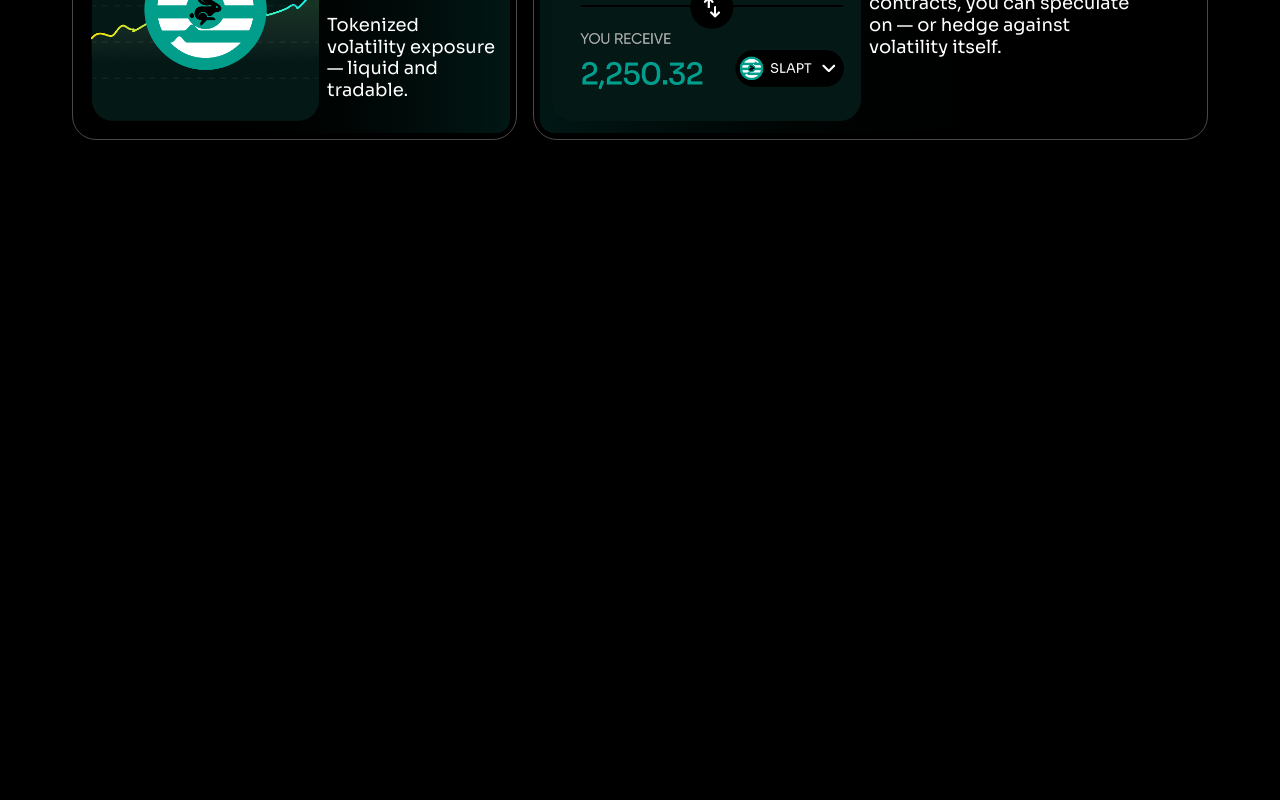
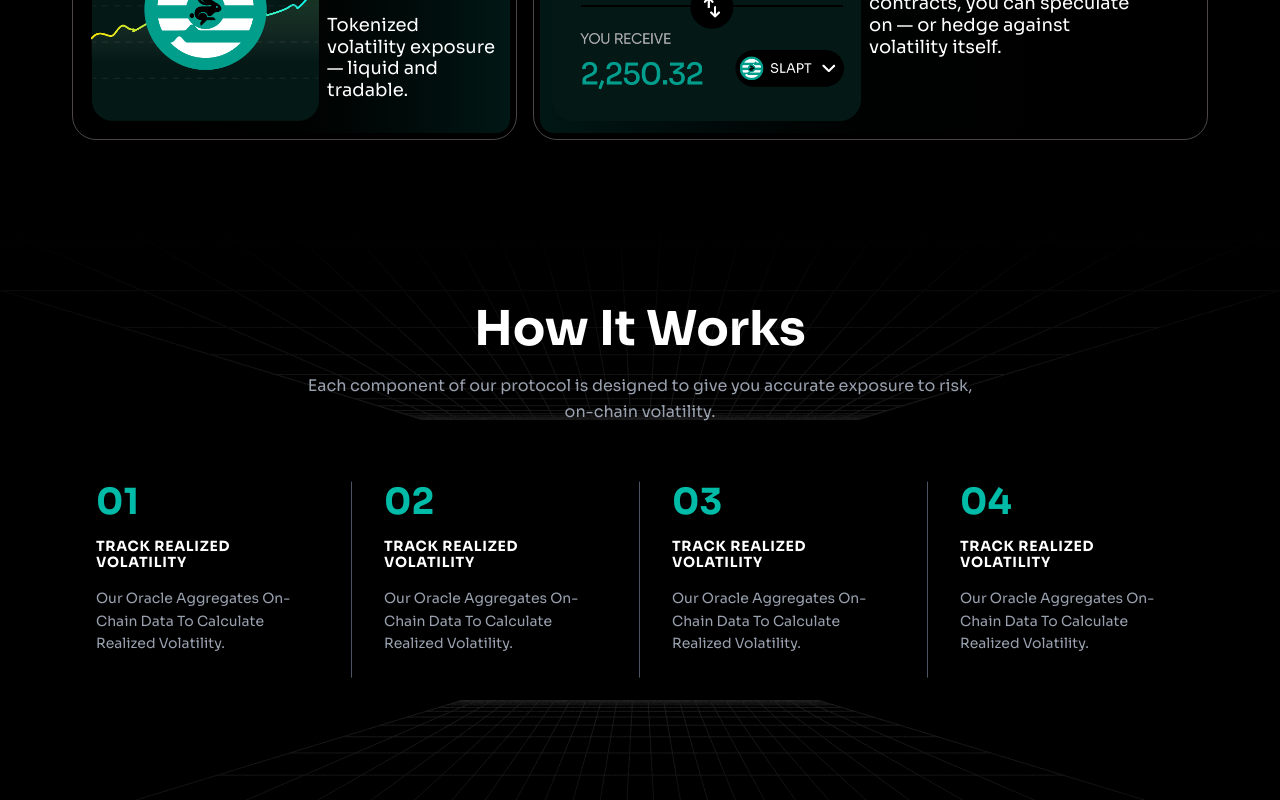
Before and after one commit to ragingrahul/surge-landing, a Next.js app: page / in a window 1280 px wide. Shown: the part 2000-2800 px from the top of the page. Before the commit the page ends 2220 px from the top, so only its background shows below. Built offline with nearby package versions, Linux system fonts and the light colour scheme.

Commit message:
feat: how it works section

```diff
--- /dev/null
+++ b/app/components/HowItWorks.tsx
@@ -0,0 +1,106 @@
+import React from "react";
+import Image from "next/image";
+
+const HowItWorks = () => {
+  const steps = [
+    {
+      number: "01",
+      title: "TRACK REALIZED VOLATILITY",
+      description:
+        "Our Oracle Aggregates On-Chain Data To Calculate Realized Volatility.",
+    },
+    {
+      number: "02",
+      title: "TRACK REALIZED VOLATILITY",
+      description:
+        "Our Oracle Aggregates On-Chain Data To Calculate Realized Volatility.",
+    },
+    {
+      number: "03",
+      title: "TRACK REALIZED VOLATILITY",
+      description:
+        "Our Oracle Aggregates On-Chain Data To Calculate Realized Volatility.",
+    },
+    {
+      number: "04",
+      title: "TRACK REALIZED VOLATILITY",
+      description:
+        "Our Oracle Aggregates On-Chain Data To Calculate Realized Volatility.",
+    },
+  ];
+
+  return (
+    <section className="relative min-h-screen bg-black flex items-center">
+      {/* Perspective Grid Background - Top */}
+      <div className="absolute top-0 left-0 w-full h-[25%] overflow-hidden animate-slide-in-top">
+        <Image
+          src="/PerspectiveGridUp.svg"
+          alt="Perspective Grid"
+          fill
+          className="object-cover"
+        />
+      </div>
+
+      {/* Perspective Grid Background - Bottom */}
+      <div className="absolute bottom-0 left-0 w-full h-[40%] overflow-hidden animate-slide-in-bottom">
+        <Image
+          src="/PerspectiveGridDown.svg"
+          alt="Perspective Grid"
+          fill
+          className="object-cover"
+        />
+      </div>
+
+      {/* Noise Overlay */}
+      <div className="absolute top-0 left-0 w-full h-full overflow-hidden z-10">
+        <Image src="/Noise.png" alt="Noise" fill className="object-cover" />
+      </div>
+
+      {/* Gradient Overlays */}
+      <div className="absolute top-0 left-0 w-full h-[30%] z-20 bg-gradient-to-b from-black to-transparent"></div>
+      <div className="absolute bottom-0 left-0 w-full h-[40%] z-20 bg-gradient-to-t from-black to-transparent"></div>
+
+      {/* Content */}
+      <div className="container mx-auto h-screen px-6 relative z-20">
+        {/* Title Section - Positioned Higher */}
+        <div className="absolute top-[10%] left-1/2 transform -translate-x-1/2 w-full text-center">
+          <h2 className="text-3xl md:text-5xl font-bold text-white mb-4">
+            How It Works
+          </h2>
+          <p className="text-gray-400 max-w-2xl mx-auto">
+            Each component of our protocol is designed to give you accurate
+            exposure to risk, on-chain volatility.
+          </p>
+        </div>
+
+        {/* Steps Grid - Positioned Between Grids */}
+        <div className="absolute top-[45%] left-1/2 transform -translate-x-1/2 -translate-y-1/2 w-full">
+          <div className="grid grid-cols-1 md:grid-cols-4 gap-0 max-w-6xl mx-auto">
+            {steps.map((step, index) => (
+              <div key={index} className="text-left px-8 relative">
+                {/* Vertical divider */}
+                {index < steps.length - 1 && (
+                  <div className="absolute right-0 top-0 bottom-0 w-px bg-gray-600"></div>
+                )}
+
+                <div className="mb-6">
+                  <div className="text-teal-500 text-4xl font-bold mb-4">
+                    {step.number}
+                  </div>
+                  <h3 className="text-white font-bold text-sm uppercase tracking-wider mb-4">
+                    {step.title}
+                  </h3>
+                  <p className="text-gray-400 text-sm leading-relaxed">
+                    {step.description}
+                  </p>
+                </div>
+              </div>
+            ))}
+          </div>
+        </div>
+      </div>
+    </section>
+  );
+};
+
+export default HowItWorks;
--- a/app/page.tsx
+++ b/app/page.tsx
@@ -2,7 +2,7 @@ import Header from "./components/Header";
 import Hero from "./components/Hero";
 import Analytics from "./components/Analytics";
 import Features from "./components/Features";
-// import HowItWorks from "./components/HowItWorks";
+import HowItWorks from "./components/HowItWorks";
 // import Footer from "./components/Footer";
 
 export default function Home() {
@@ -13,7 +13,7 @@ export default function Home() {
         <Hero />
         <Analytics />
         <Features />
-        {/* <HowItWorks /> */}
+        <HowItWorks />
       </main>
       {/* <Footer /> */}
     </div>
```
